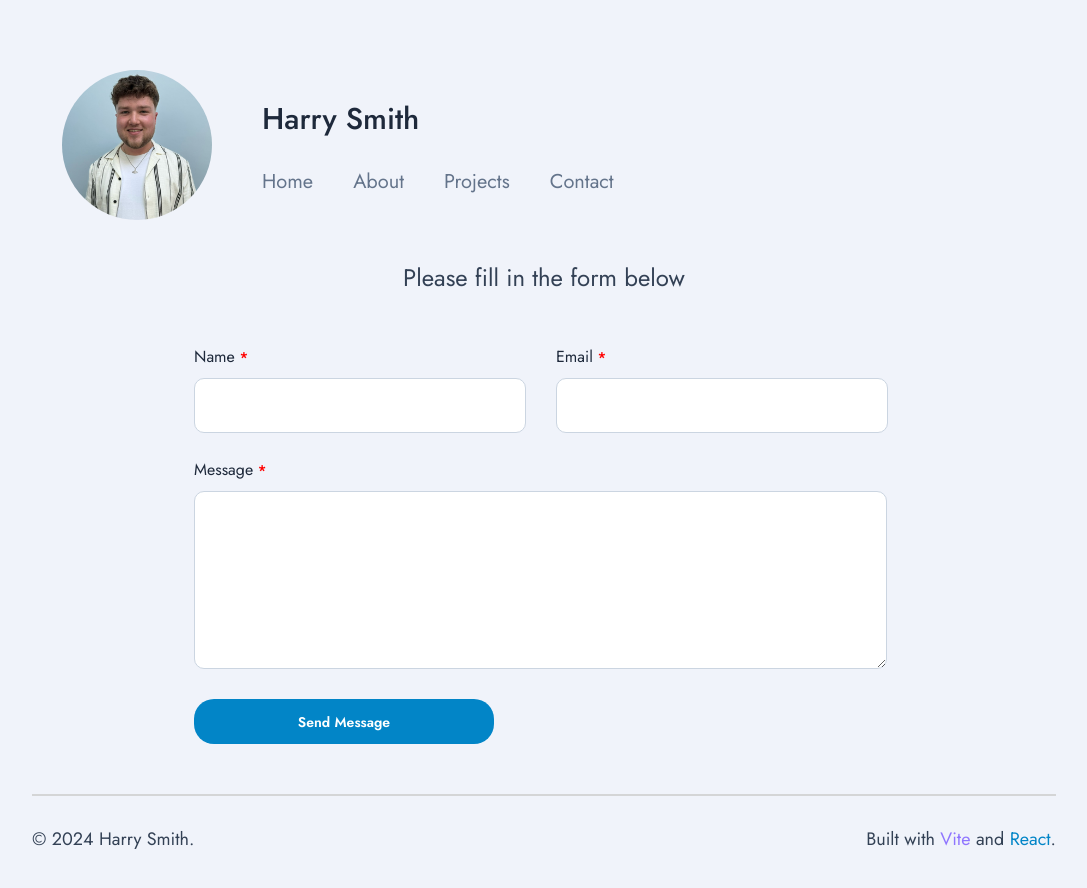
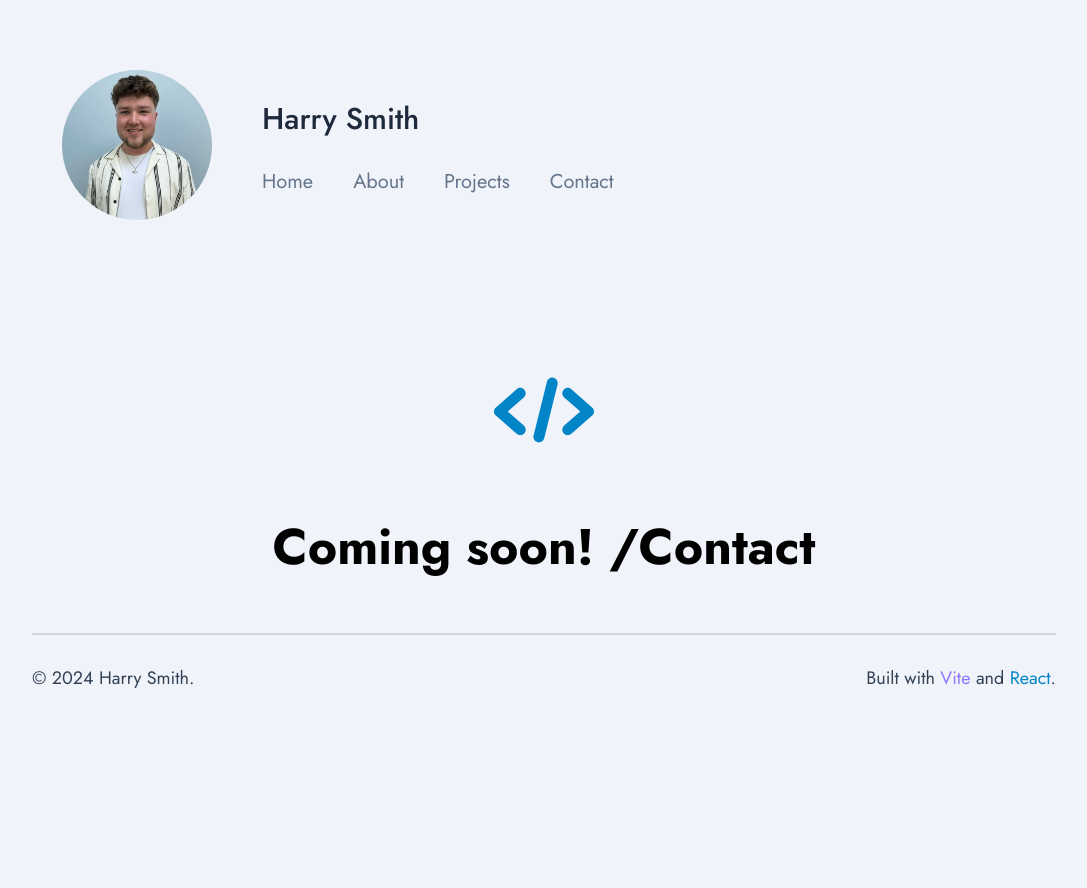
Before and after one commit to HarrySmith-Dev/my-portfolio, a React (Vite) app: page /contact in a window 1280 px wide. Shown: the top 888 px of the page, without its empty margins (96-1183 px from the left). After the commit the page ends 800 px from the top, so only its background shows below. Built offline with nearby package versions, Linux system fonts and the light colour scheme; no server answers.

Commit message:
HS: temp push

```diff
--- a/src/pages/contact/Contact.tsx
+++ b/src/pages/contact/Contact.tsx
@@ -1,10 +1,10 @@
 import React from 'react'
 
-import ContactForm from '../../components/contactForm/ContactForm'
+import ComingSoon from '../../components/comingSoon/ComingSoon'
 
 const Contact = () => (
    <>
-      <ContactForm />
+      <ComingSoon />
    </>
 )
 
```
